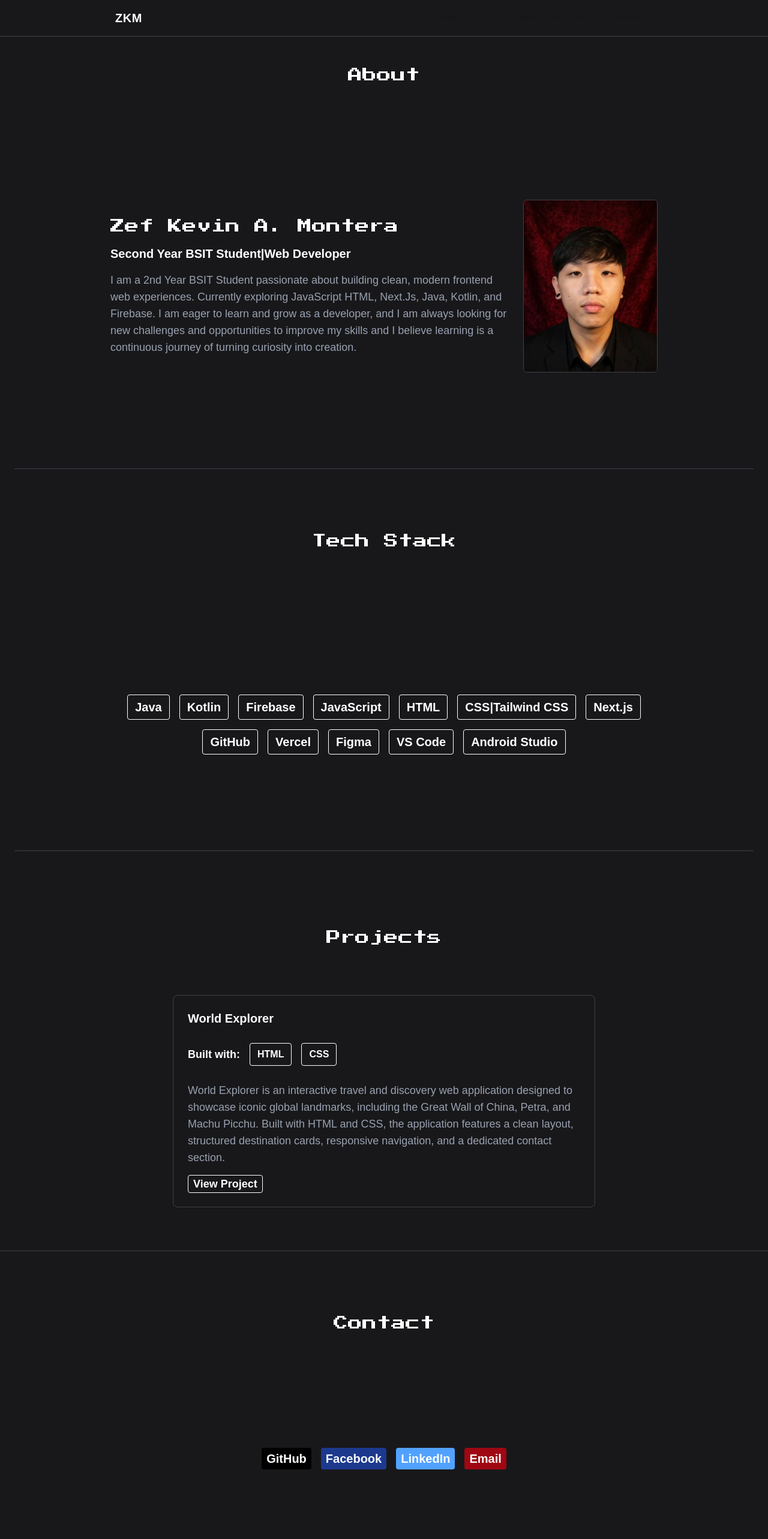
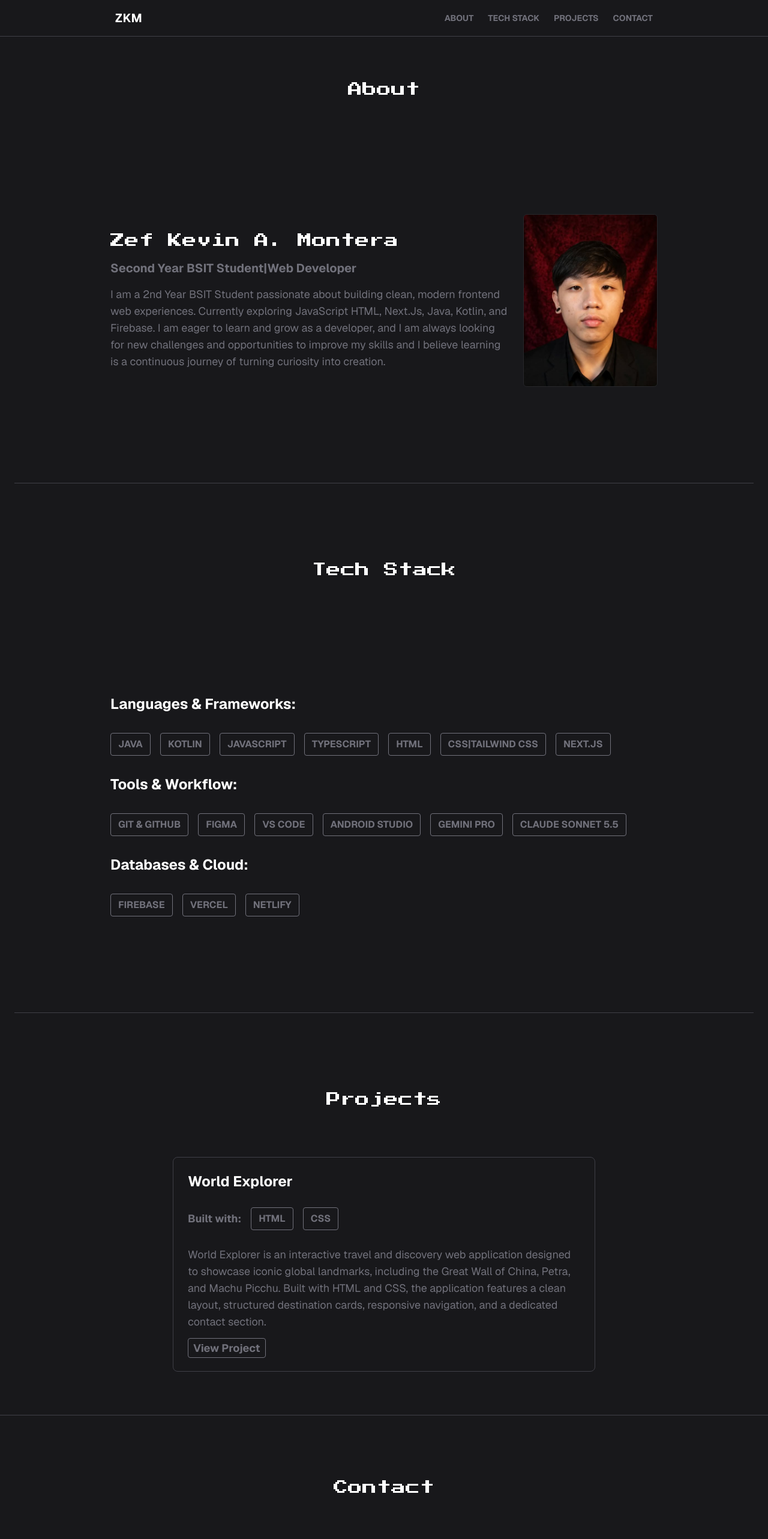
Before and after one commit to zefkevinmontera/my-portfolio, a Next.js app in the folder my-app/: page / in a window 1280 px wide. Shown: the top 2566 px of the page at 60% size. Built offline with nearby package versions, Linux system fonts and the light colour scheme.

Commit message:
fixed colors & tech stack section

```diff
--- a/my-app/app/page.tsx
+++ b/my-app/app/page.tsx
@@ -1,6 +1,6 @@
 export default function Home() {
   return (
-    <main className="min-h-screen w-full bg-zinc-900">
+    <main className="min-h-screen w-full bg-zinc-900 font-sans">
 
 
       {/* nav_Section */}
@@ -22,16 +22,16 @@ export default function Home() {
 
     {/* nav_Links */}
     <div className="flex items-center gap-6 text-sm">
-      <a href="#about" className="hover:text-zinc-400 transition font-bold">
+      <a href="#about" className="hover:text-white transition text-zinc-500 font-bold">
         ABOUT
       </a>
-      <a href="#techstack" className="hover:text-zinc-400 transition font-bold">
+      <a href="#techstack" className="hover:text-white transition text-zinc-500 font-bold">
         TECH STACK
       </a>
-      <a href="#projects" className="hover:text-zinc-400 transition font-bold">
+      <a href="#projects" className="hover:text-white transition text-zinc-500 font-bold">
         PROJECTS
       </a>
-      <a href="#contact" className="hover:text-zinc-400 transition font-bold">
+      <a href="#contact" className="hover:text-white transition text-zinc-500 font-bold">
         CONTACT
       </a>
     </div>
@@ -40,15 +40,15 @@ export default function Home() {
 
 
       {/* about_Section */}
- <section id="about" className="scroll-mt-24 mb-20 px-6 py-0">
+ <section id="about" className="scroll-mt-24 mb-20 px-6 py-6">
 
   <h1 className=" font-pixel text-2xl text-center  mb-8 text-white">About</h1>
 
 <div className="border-b border-zinc-700 p-6 md:p-40 flex flex-col md:flex-row items-center justify-between gap-6 mx-auto">
     <div>
       <h2 className="text-2xl mb-4 font-pixel text-white">Zef Kevin A. Montera</h2>
-      <h3 className="text-white text-xl mb-4 font-bold">Second Year BSIT Student|Web Developer</h3>
-      <p className="text-gray-400 text-lg">
+      <h3 className="text-zinc-500 text-xl mb-4 font-bold">Second Year BSIT Student|Web Developer</h3>
+      <p className="text-zinc-500 text-lg">
         I am a 2nd Year BSIT Student passionate about building clean, modern frontend web experiences. Currently exploring JavaScript HTML, Next.Js, Java, Kotlin, and Firebase. I am eager to learn and grow as a developer, and I am always looking for new challenges and opportunities to improve my skills and I believe learning is a continuous journey of turning curiosity into creation.
       </p>
     </div>
@@ -57,7 +57,7 @@ export default function Home() {
       <img
         src="/profile.jpg"
         alt="Zef Kevin A. Montera"
-        className="w-56 h-72 object-cover rounded-md border border-zinc-700"
+        className="w-56 h-72 object-cover rounded-md border border-zinc-800"
       />
     </div>
   </div>
@@ -66,33 +66,47 @@ export default function Home() {
 
 
       {/* tech_stack_Section */}
-     <section id="techstack" className="scroll-mt-24 mb-20 px-6 py-6">
+<section id="techstack" className="scroll-mt-24 mb-20 px-6 py-6">
 
-  <h1 className=" font-pixel text-2xl text-center  mb-20 text-white">Tech Stack</h1>
+  <h1 className=" font-pixel text-2xl text-center text-white">Tech Stack</h1>
 
   <div className="p-6 md:p-40 mx-auto border-b border-zinc-700">
-    <div className="flex flex-wrap gap-4 justify-center items-center">
-      <span className="text-xl font-bold  text-white px-3 py-1.5 rounded border">Java</span>
-      <span className="text-xl font-bold  text-white px-3 py-1.5 rounded border">Kotlin</span>
-      <span className="text-xl font-bold  text-white px-3 py-1.5 rounded border">Firebase</span>
-      <span className="text-xl font-bold  text-white px-3 py-1.5 rounded border">JavaScript</span>
-      <span className="text-xl font-bold  text-white px-3 py-1.5 rounded border">HTML</span>
-      <span className="text-xl font-bold  text-white px-3 py-1.5 rounded border">CSS|Tailwind CSS</span>
-      <span className="text-xl font-bold  text-white px-3 py-1.5 rounded border">Next.js</span>
-      <span className="text-xl font-bold  text-white px-3 py-1.5 rounded border">GitHub</span>
-      <span className="text-xl font-bold  text-white px-3 py-1.5 rounded border">Vercel</span>
-      <span className="text-xl font-bold  text-white px-3 py-1.5 rounded border">Figma</span>
-      <span className="text-xl font-bold  text-white px-3 py-1.5 rounded border">VS Code</span>
-      <span className="text-xl font-bold  text-white px-3 py-1.5 rounded border">Android Studio</span>
 
+        <h1 className="font-bold text-2xl text-white py-8">Languages & Frameworks:</h1>
+    <div className="flex flex-wrap gap-4 items-center">
+      <span className="text-md font-bold  text-zinc-500 px-3 py-1.5 rounded border hover:text-white transition">JAVA</span>
+      <span className="text-md font-bold  text-zinc-500 px-3 py-1.5 rounded border hover:text-white transition">KOTLIN</span>
+      <span className="text-md font-bold  text-zinc-500 px-3 py-1.5 rounded border hover:text-white transition">JAVASCRIPT</span>
+      <span className="text-md font-bold  text-zinc-500 px-3 py-1.5 rounded border hover:text-white transition">TYPESCRIPT</span>
+      <span className="text-md font-bold  text-zinc-500 px-3 py-1.5 rounded border hover:text-white transition">HTML</span>
+      <span className="text-md font-bold  text-zinc-500 px-3 py-1.5 rounded border hover:text-white transition">CSS|TAILWIND CSS</span>
+      <span className="text-md font-bold  text-zinc-500 px-3 py-1.5 rounded border hover:text-white transition">NEXT.JS</span>
     </div>
+
+        <h1 className="font-bold text-2xl py-8 text-white">Tools & Workflow:</h1>
+    <div className="flex flex-wrap gap-4 items-center">
+      <span className="text-md font-bold  text-zinc-500 px-3 py-1.5 rounded border hover:text-white transition">GIT & GITHUB</span>
+      <span className="text-md font-bold  text-zinc-500 px-3 py-1.5 rounded border hover:text-white transition">FIGMA</span>
+      <span className="text-md font-bold  text-zinc-500 px-3 py-1.5 rounded border hover:text-white transition">VS CODE</span>
+      <span className="text-md font-bold  text-zinc-500 px-3 py-1.5 rounded border hover:text-white transition">ANDROID STUDIO</span>
+      <span className="text-md font-bold  text-zinc-500 px-3 py-1.5 rounded border hover:text-white transition">GEMINI PRO</span>
+      <span className="text-md font-bold  text-zinc-500 px-3 py-1.5 rounded border hover:text-white transition">CLAUDE SONNET 5.5</span>
+    </div>
+
+       <h1 className="font-bold text-2xl py-8 text-white">Databases & Cloud:</h1>
+    <div className="flex flex-wrap gap-4 items-center">
+      <span className="text-md font-bold  text-zinc-500 px-3 py-1.5 rounded border hover:text-white transition">FIREBASE</span>
+      <span className="text-md font-bold  text-zinc-500 px-3 py-1.5 rounded border hover:text-white transition">VERCEL</span>
+      <span className="text-md font-bold  text-zinc-500 px-3 py-1.5 rounded border hover:text-white transition">NETLIFY</span>
+    </div>
+
   </div>
 
 </section>
 
 
       {/* projects_Section */}
-    <section id="projects" className="scroll-mt-24 mb-20 px-6 py-6 border-b border-zinc-700">
+   <section id="projects" className="scroll-mt-39 mb-20 px-6 py-6 border-b border-zinc-700">
 
          <h1 className=" font-pixel text-2xl text-center  mb-8 text-white">Projects</h1>
 
@@ -101,22 +115,24 @@ export default function Home() {
 
        {/* World Explorer */}
         <div className="border border-zinc-700 px-6 py-6 rounded-lg">
-         <h1 className="text-white text-xl font-bold mb-4">World Explorer</h1>
+         <h1 className="text-white text-2xl font-bold mb-4">World Explorer</h1>
          <div className="flex flex-wrap gap-4 justify-start items-center mb-4">
-          <h2 className="text-lg mb-4 mt-4 text-white font-bold">Built with:</h2>
-          <span className="font-bold text-white px-3 py-1.5 rounded border border-white">HTML</span>
-          <span className="font-bold text-white px-3 py-1.5 rounded border border-white">CSS</span>
+          <h2 className="text-lg mb-4 mt-4 text-zinc-500 font-bold">Built with:</h2>
+          <span className="font-bold text-zinc-500 px-3 py-1.5 rounded border hover:text-white transition">HTML</span>
+          <span className="font-bold text-zinc-500 px-3 py-1.5 rounded border hover:text-white transition">CSS</span>
          </div>
-         <p className="text-lg mb-4 text-gray-400">World Explorer is an interactive travel and discovery web application designed to showcase iconic global landmarks, including the Great Wall of China, Petra, and Machu Picchu. Built with HTML and CSS, the application features a clean layout, structured destination cards, responsive navigation, and a dedicated contact section.</p>
-         <a href="https://github.com/zefkevinmontera/first_website.git"
+         <p className="text-lg mb-4 text-zinc-500">World Explorer is an interactive travel and discovery web application designed to showcase iconic global landmarks, including the Great Wall of China, Petra, and Machu Picchu. Built with HTML and CSS, the application features a clean layout, structured destination cards, responsive navigation, and a dedicated contact section.</p>
+
+         <a href="https://firstwebsite-git-main-zef-kevin-a-monteras-projects.vercel.app/"
           target="_blank" rel="noopener noreferrer" className="
           text-lg
           border
-          border-white
           font-bold
-          text-white
+          text-zinc-500
           px-2 py-1
+          hover:text-white transition
           rounded">View Project</a>
+
         </div>
 
       </div>
@@ -127,7 +143,7 @@ export default function Home() {
       <section id="contact"
       className="scroll-mt-24 mb-20 px-6 py-6">
 
-         <h1 className=" font-pixel text-2xl text-center  mb-8 text-white">Contact</h1>
+         <h1 className=" font-pixel text-2xl text-center  mb-6 text-white">Contact</h1>
 
         <div className="gap-4 flex flex-col sm:flex-row items-center justify-center p-6 md:p-40 mx-auto">
 
@@ -135,40 +151,44 @@ export default function Home() {
           target="_blank" rel="noopener noreferrer" className="
           w-full sm:w-auto text-center
           font-bold
+          rounded border
           text-xl
-          bg-black
-          text-white
+          text-zinc-500
           px-2 py-1
+          hover:text-white transition
           rounded">GitHub</a>
 
           <a href="https://www.facebook.com/Soy.kappa/"
           target="_blank" rel="noopener noreferrer" className="
           w-full sm:w-auto text-center
           font-bold
+          rounded border
           text-xl
-          bg-blue-900
-          text-white
+          text-zinc-500
           px-2 py-1
+          hover:text-white transition
           rounded">Facebook</a>
 
           <a href="https://www.linkedin.com/in/zef-kevin-a-montera-04941914b/?isSelfProfile=true"
           target="_blank" rel="noopener noreferrer" className="
           w-full sm:w-auto text-center
           font-bold
+          rounded border
           text-xl
-          bg-blue-400
-          text-white
+          text-zinc-500
           px-2 py-1
+          hover:text-white transition
           rounded">LinkedIn</a>
 
           <a href="mailto:plazajill0@gmail.com"
           target="_blank" rel="noopener noreferrer" className="
           w-full sm:w-auto text-center
           font-bold
+          rounded border
           text-xl
-          bg-red-800
-          text-white
+          text-zinc-500
           px-2 py-1
+          hover:text-white transition
           rounded">Email</a>
         </div>
       </section>
```
